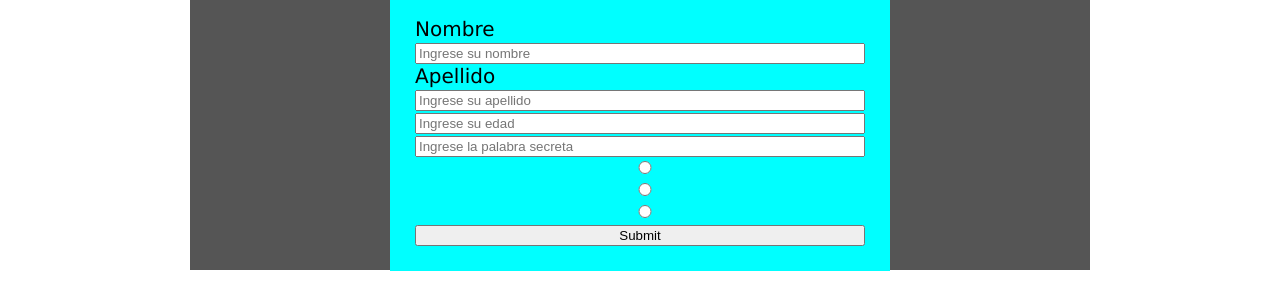
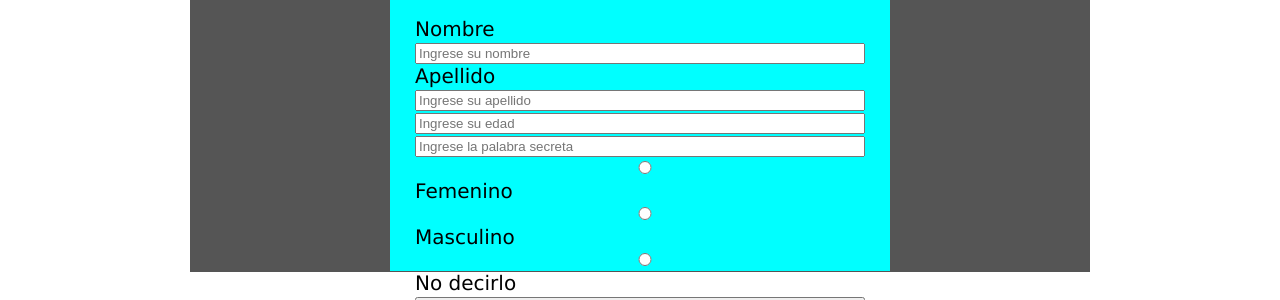
Before and after one commit to aluheffesf/stackblitz-starters-if31krhl, a website: page entradas.html in a window 1280 px wide. Shown: the part 462-762 px from the top of the page. Drawn offline with Linux system fonts and the light colour scheme.

Commit message:
,. rlyfyugvuglk

```diff
--- a/css/styles.css
+++ b/css/styles.css
@@ -74,7 +74,6 @@ nav a:hover {
 /*comienzo de main*/
 section {
   width: 900px;
-  height: 400px;
   background-color: #555;
   margin: 0 auto;
   margin-bottom: 15px;
--- a/entradas.html
+++ b/entradas.html
@@ -49,11 +49,15 @@
             placeholder="Ingrese su apellido">
           <input id="formedad" type="number" required placeholder="Ingrese su edad">
           <input id="formclave" type="password" required placeholder="Ingrese la palabra secreta">
+
           <input type="radio" id="formf" name="formsexo" value="femenino">
+          <label for="fem">Femenino</label>
           <input type="radio" id="formm" name="formsexo" value="masculino">
+          <label for="fem">Masculino</label>
           <input type="radio" id="formn" name="formsexo" value="no decirlo">
+          <label for="fem">No decirlo</label>
+
           <input type="submit">
-
 
         </form>
       </div>
```
